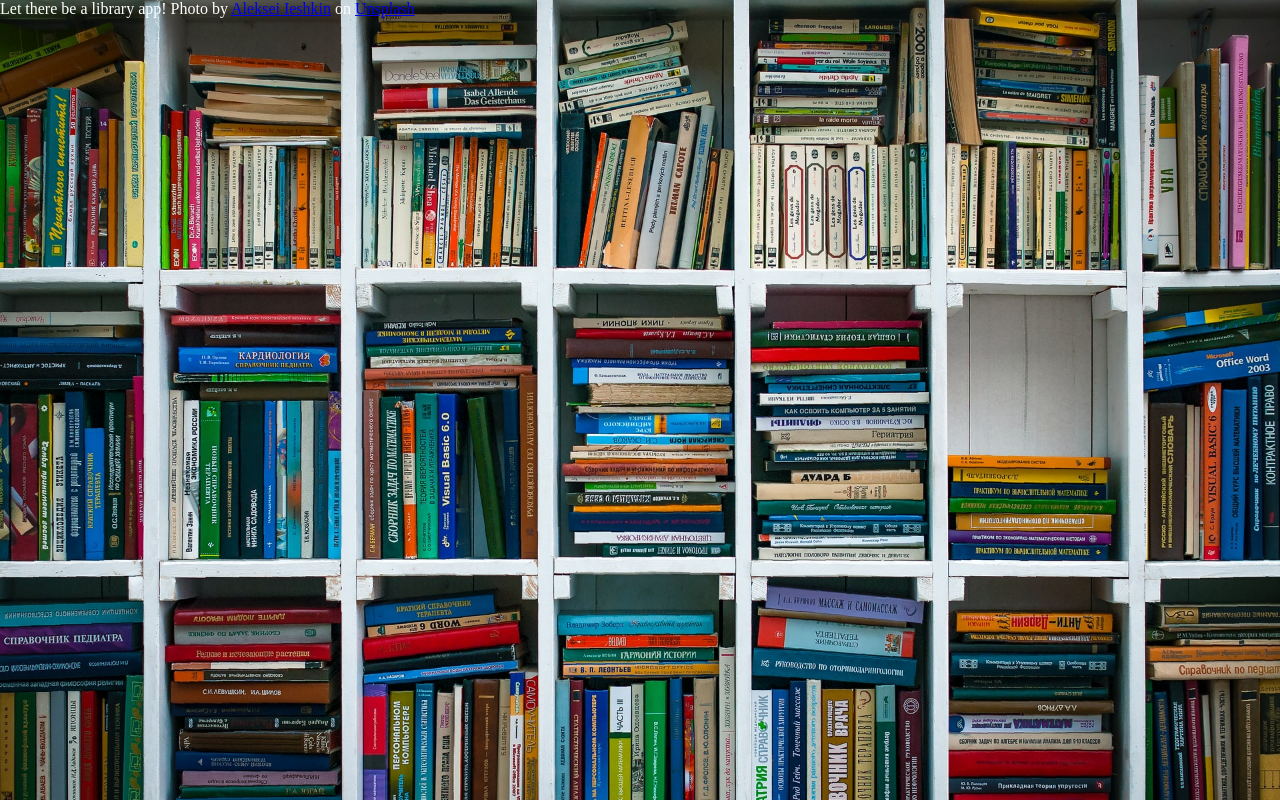
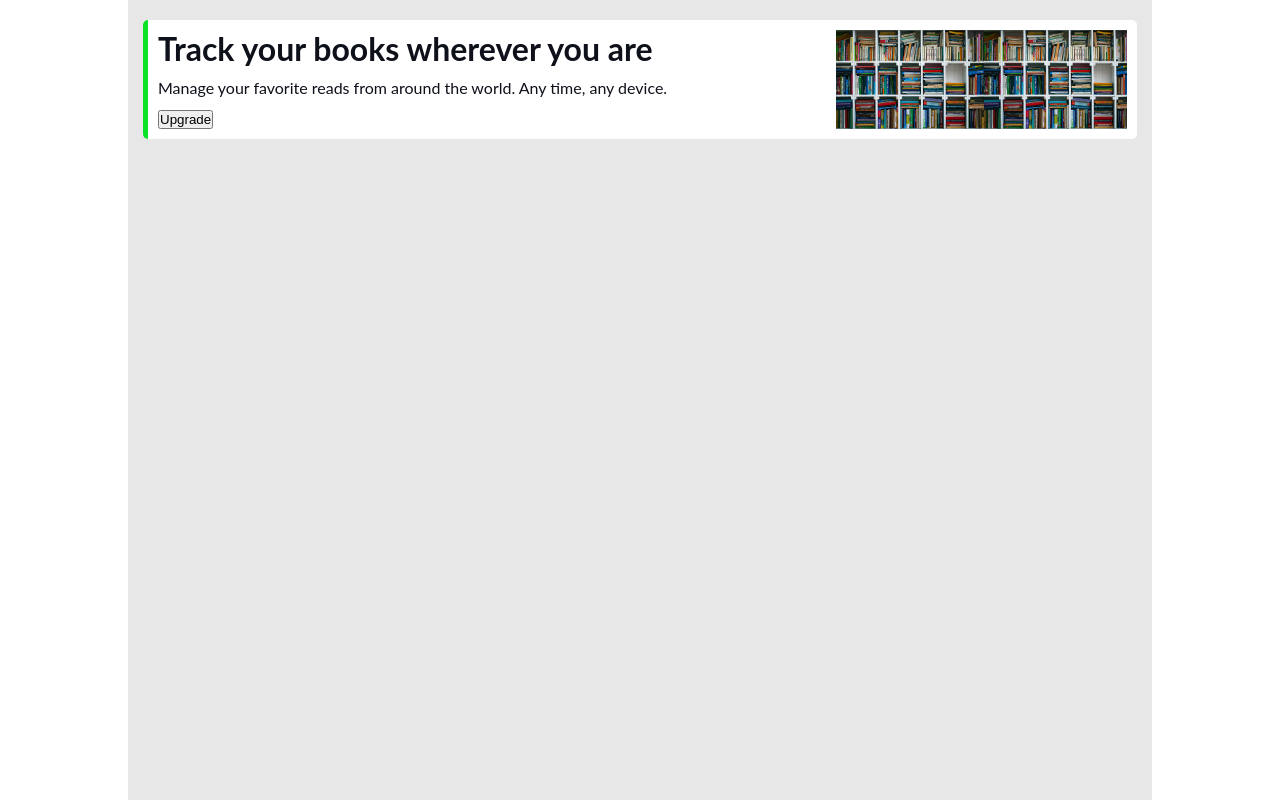
Before and after one commit to Conor-Dunne/library-demo, a plain HTML site: page index.html in a window 1280 px wide. Drawn offline with Linux system fonts and the light colour scheme.

Commit message:
Add some css changes

```diff
--- a/index.html
+++ b/index.html
@@ -8,8 +8,18 @@
     <link rel="stylesheet" href="./styles.css">
 </head>
 <body>
-    Let there be a library app!
-    Photo by <a href="https://unsplash.com/@alekssei199?utm_source=unsplash&utm_medium=referral&utm_content=creditCopyText">Aleksei Ieshkin</a> on <a href="https://unsplash.com/s/photos/book-shelf?utm_source=unsplash&utm_medium=referral&utm_content=creditCopyText">Unsplash</a>
+    <div class="main">
+        <header>
+            <div class="header-main">
+                <h1>Track your books wherever you are</h1>
+                <p>Manage your favorite reads from around the world. Any time, any device.</p>
+                <button class="upgrade-account">Upgrade</button>
+            </div>
+            <div class="header-img"></div>
+        </header>
+    </div>
 </body>
 <script src="./script.js"></script>
 </html>
+
+<!-- Photo by <a href="https://unsplash.com/@alekssei199?utm_source=unsplash&utm_medium=referral&utm_content=creditCopyText">Aleksei Ieshkin</a> on <a href="https://unsplash.com/s/photos/book-shelf?utm_source=unsplash&utm_medium=referral&utm_content=creditCopyText">Unsplash</a> -->
--- a/styles.css
+++ b/styles.css
@@ -5,7 +5,47 @@
 }
 
 body {
-    background-image:url(./images/aleksei-ieshkin-A6obuTm7_z0-unsplash.jpg);
+    font-family: Lato,sans-serif;
+    height: 100vh;
+    background-color: white;
     background-size: cover;
     color: white;
 }
+
+p {
+    margin: 10px 0;
+}
+
+.main {
+    width: 80%;
+    height: 100%;
+    margin: auto;
+    padding: 20px 15px;
+    background-color: rgb(174 174 174 / 30%);
+}
+
+header {
+    display: flex;
+    justify-content: space-between;
+    gap: 10px;
+    padding: 10px;
+    line-height: 1.2;
+    background-color:white;
+    color: black;
+    border-radius: 5px;
+    border-left: 5px solid rgb(12, 226, 40);
+}
+
+.header-main {
+    color: #0e101a;
+    letter-spacing: 0;
+    font-weight: 400;
+    font-size: calc(var(--rem)*1px*0.875);
+    line-height: calc(var(--rem)*1px*1.5);
+}
+
+.header-img {
+    background-image:url(./images/aleksei-ieshkin-A6obuTm7_z0-unsplash.jpg);
+    background-size: contain;
+    width: 30%;
+}
```
